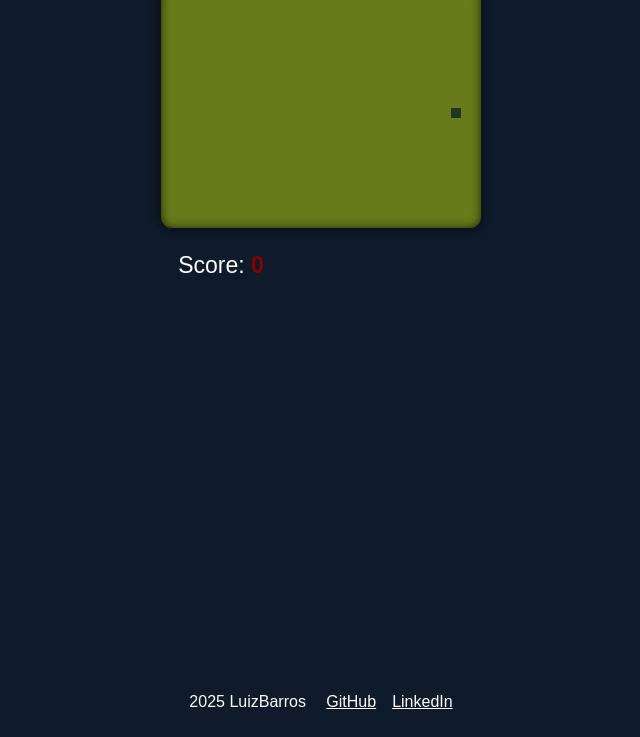
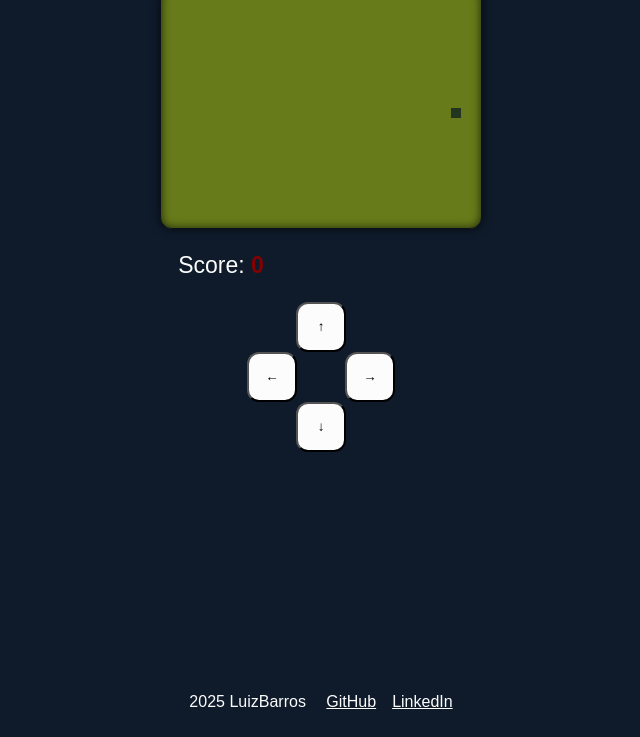
Before and after one commit to luiz-barros-92/projeto-cobra-web-mobile, a plain HTML site: page index.html in a window 1280 px wide. Shown: the part 63-800 px from the top of the page, without its empty margins (319-959 px from the left). Drawn offline with Linux system fonts and the light colour scheme.

Commit message:
Adicionados botões direcionadores na tela que possibilitará o clique com o touch para controle do game

```diff
--- a/index.html
+++ b/index.html
@@ -3,13 +3,16 @@
 <head>
     <meta charset="UTF-8">
     <meta name="viewport" content="width=device-width, initial-scale=1.0">
-    <title>Projeto-Cobra</title>
+    <title>&#x1F40D; Projeto-Cobra</title>
     <link rel="stylesheet" href="src/style.css">
 </head>
 <body>
     <h1>Projeto-Cobra Web Mobile</h1>
     <canvas id="gameCanvas" width="320" height="240"></canvas>
         <p id="pScore">Score: <output id="score">0</output></p>
+        <div><button id="bUp">&uarr;</button></div>
+        <div><button id="bLeft">&larr;</button>&emsp;&emsp;&emsp;<button id="bRight">&rarr;</button></div>
+        <div><button id="bDown">&darr;</button></div>
     <footer>
         <p id="rodape"><span id="ano"></span> LuizBarros &emsp;<a href="https://github.com/luiz-barros-92" target="_blank" rel="external">GitHub</a>&emsp;<a href="https://www.linkedin.com/in/luiz-barros-2ba4b7342" target="_blank" rel="external">LinkedIn</a></p>
     </footer>
--- a/src/style.css
+++ b/src/style.css
@@ -39,3 +39,9 @@ h1 {
 #score {
     color: #850000;
     font-weight: bold; }
+
+button {
+    background-color: #fcfcfc;
+    height: 50px;
+    width: 50px;
+    border-radius: 12px; }
```
